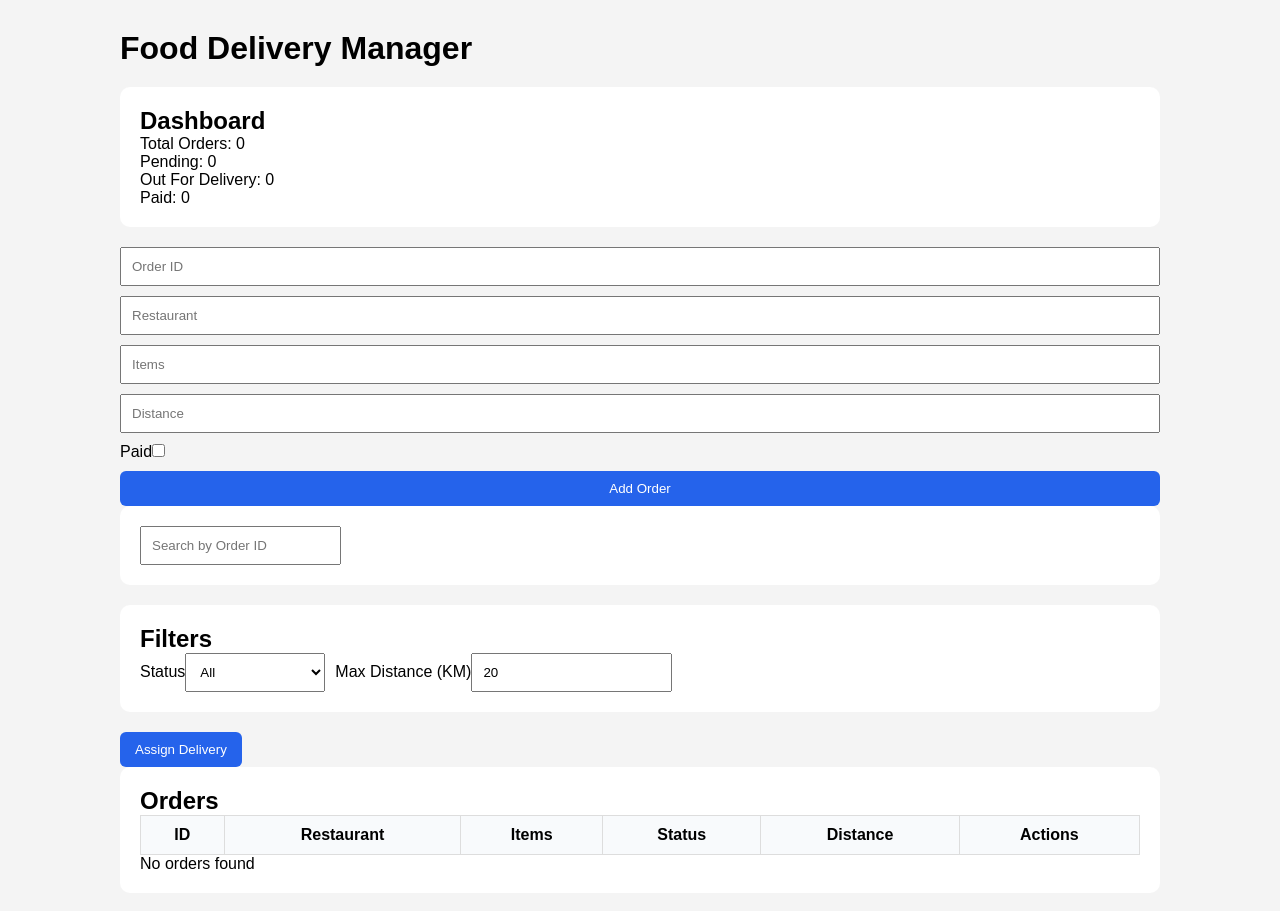
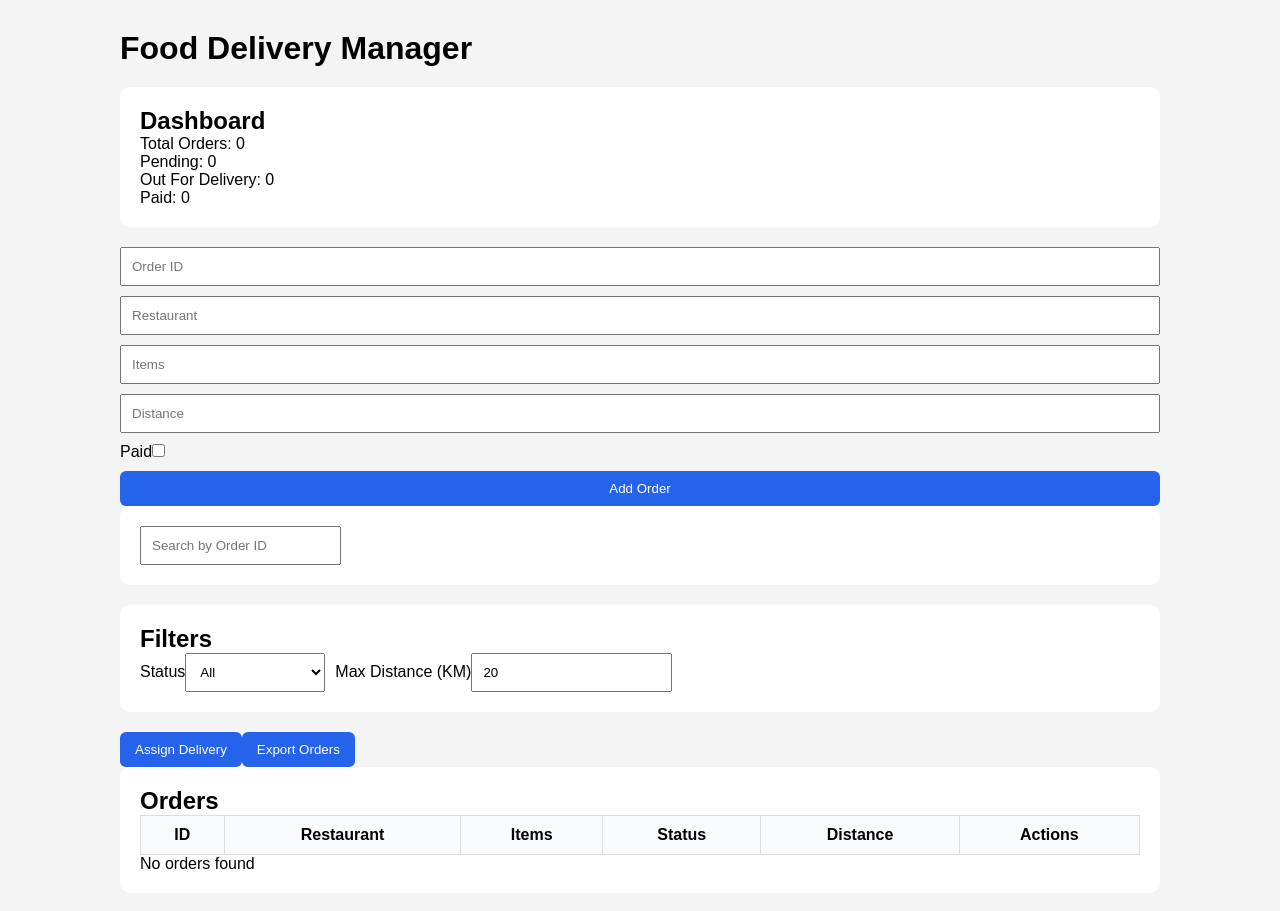
Before and after one commit to prakh0/Food-Delivery-Manager, a React (Vite) app: page / in a window 1280 px wide. Shown: the top 911 px of the page. Built offline with nearby package versions, Linux system fonts and the light colour scheme.

Commit message:
Dashboard update

```diff
--- a/src/App.jsx
+++ b/src/App.jsx
@@ -11,8 +11,18 @@ function App() {
 });
   const [statusFilter, setStatusFilter] = useState("all");
   const [maxDistance, setMaxDistance] = useState(20);
-  const [messages, setMessages] = useState([]);
   const [searchTerm, setSearchTerm] = useState("");
+  const [messages, setMessages] =
+  useState(() => {
+    const saved =
+      localStorage.getItem(
+        "messages"
+      );
+
+    return saved
+      ? JSON.parse(saved)
+      : [];
+  });
 
   useEffect(() => {
     localStorage.setItem(
@@ -20,6 +30,13 @@ function App() {
       JSON.stringify(orders)
     );
   }, [orders]);
+
+  useEffect(() => {
+  localStorage.setItem(
+    "messages",
+    JSON.stringify(messages)
+  );
+}, [messages]);
 
   const addOrder = (order) => {
   if (
@@ -50,9 +67,48 @@ const markAsPaid = (orderId) => {
   );
 
   setMessages((prev) => [
-  `Order ${orderId} marked as Paid`,
+  `[${new Date().toLocaleTimeString()}] Order ${orderId} marked as Paid`,
   ...prev,
 ]);
+};
+
+const clearLogs = () => {
+  if (
+    window.confirm(
+      "Clear all activity logs?"
+    )
+  ) {
+    setMessages([]);
+    localStorage.removeItem(
+      "messages"
+    );
+  }
+};
+const exportOrders = () => {
+  const blob = new Blob(
+    [JSON.stringify(orders, null, 2)],
+    {
+      type: "application/json",
+    }
+  );
+
+  const url =
+    URL.createObjectURL(blob);
+
+  const a =
+    document.createElement("a");
+
+  a.href = url;
+  a.download = "orders.json";
+
+  a.click();
+
+  URL.revokeObjectURL(url);
+
+  setMessages((prev) => [
+    `[${new Date().toLocaleTimeString()}] Orders exported`,
+    ...prev,
+  ]);
 };
 
   const totalOrders = orders.length;
@@ -108,7 +164,7 @@ const markAsPaid = (orderId) => {
 
   if (!candidates.length) {
     setMessages((prev) => [
-      "No order available",
+      `[${new Date().toLocaleTimeString()}] No order available`,
       ...prev,
     ]);
     return;
@@ -121,7 +177,7 @@ const markAsPaid = (orderId) => {
   );
 
   setMessages((prev) => [
-  `Order ${nearest.orderId} from ${nearest.restaurantName} is Out For Delivery`,
+  `[${new Date().toLocaleTimeString()}] Order ${nearest.orderId} from ${nearest.restaurantName} is Out For Delivery`,
   ...prev,
 ]);
 
@@ -170,10 +226,18 @@ const markAsPaid = (orderId) => {
         Assign Delivery
       </button>
 
+      <button onClick={exportOrders}>
+      Export Orders
+      </button>
+
       <OrderTable
       orders={filteredOrders}
       markAsPaid={markAsPaid}
       />
+
+      <button onClick={clearLogs}>
+        Clear Activity Log
+      </button>
 
       <OutputPanel messages={messages} />
     </div>
```
